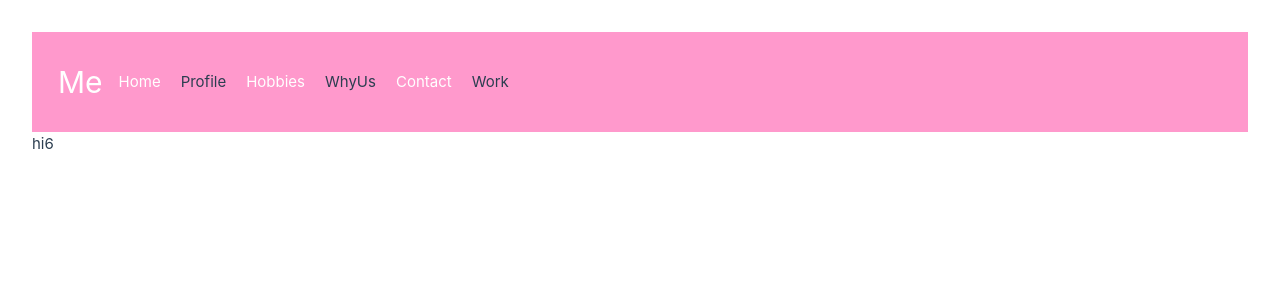
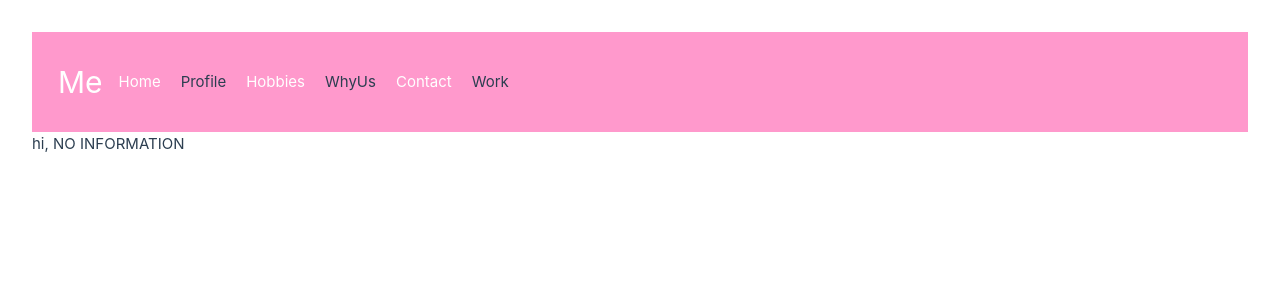
Before and after one commit to Estelaria/vuetaskandhomework, a Vue app: page /work in a window 1280 px wide. Shown: the top 300 px of the page. Built offline with nearby package versions, Linux system fonts and the light colour scheme.

Commit message:
add no views

```diff
--- a/src/views/profile.vue
+++ b/src/views/profile.vue
@@ -1,3 +1,3 @@
 <template>
-    hi2
+    hi2, No information
 </template>
--- a/src/views/work.vue
+++ b/src/views/work.vue
@@ -1,3 +1,3 @@
 <template>
-    hi6
+    hi, NO INFORMATION
 </template>
```
